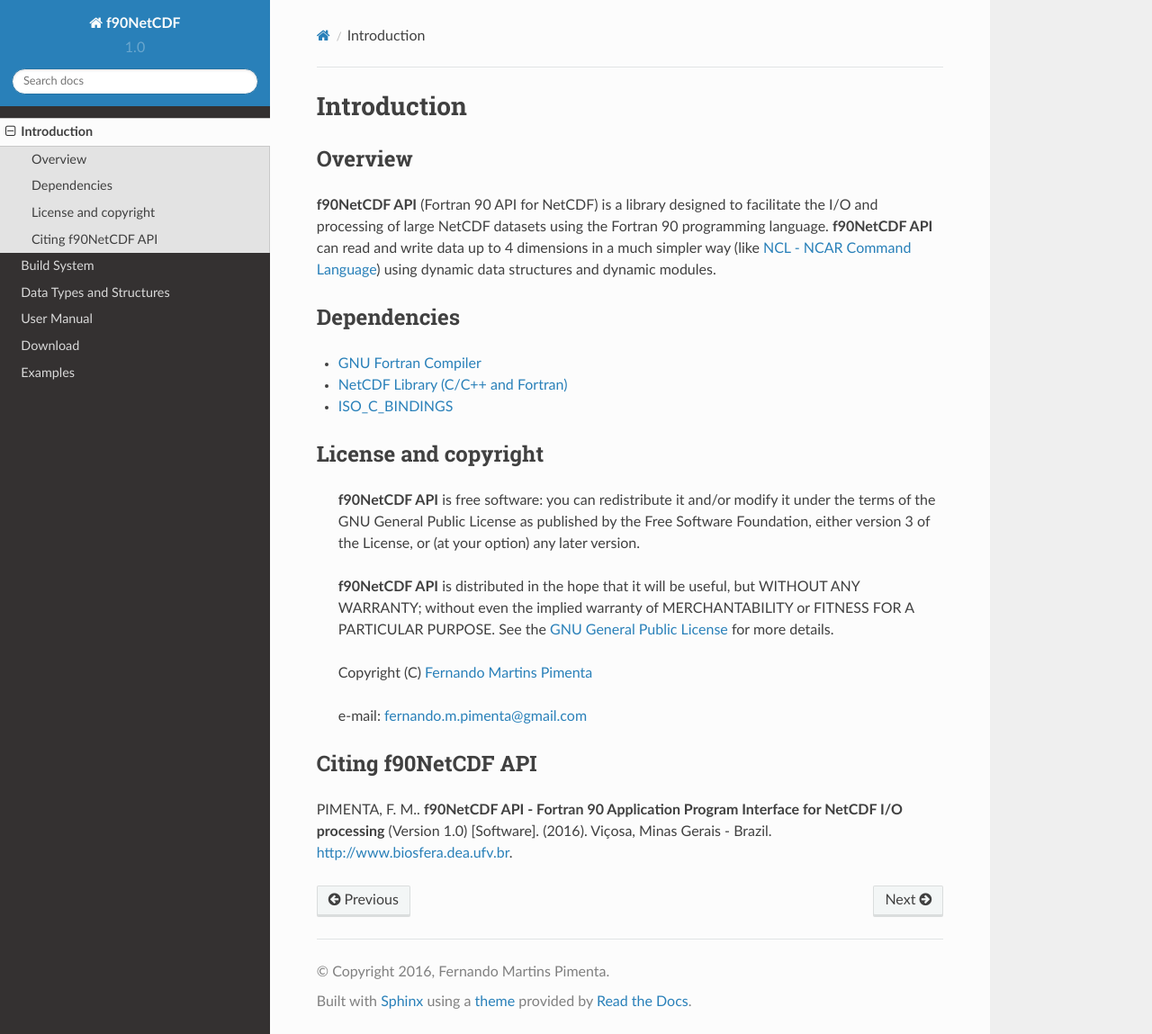
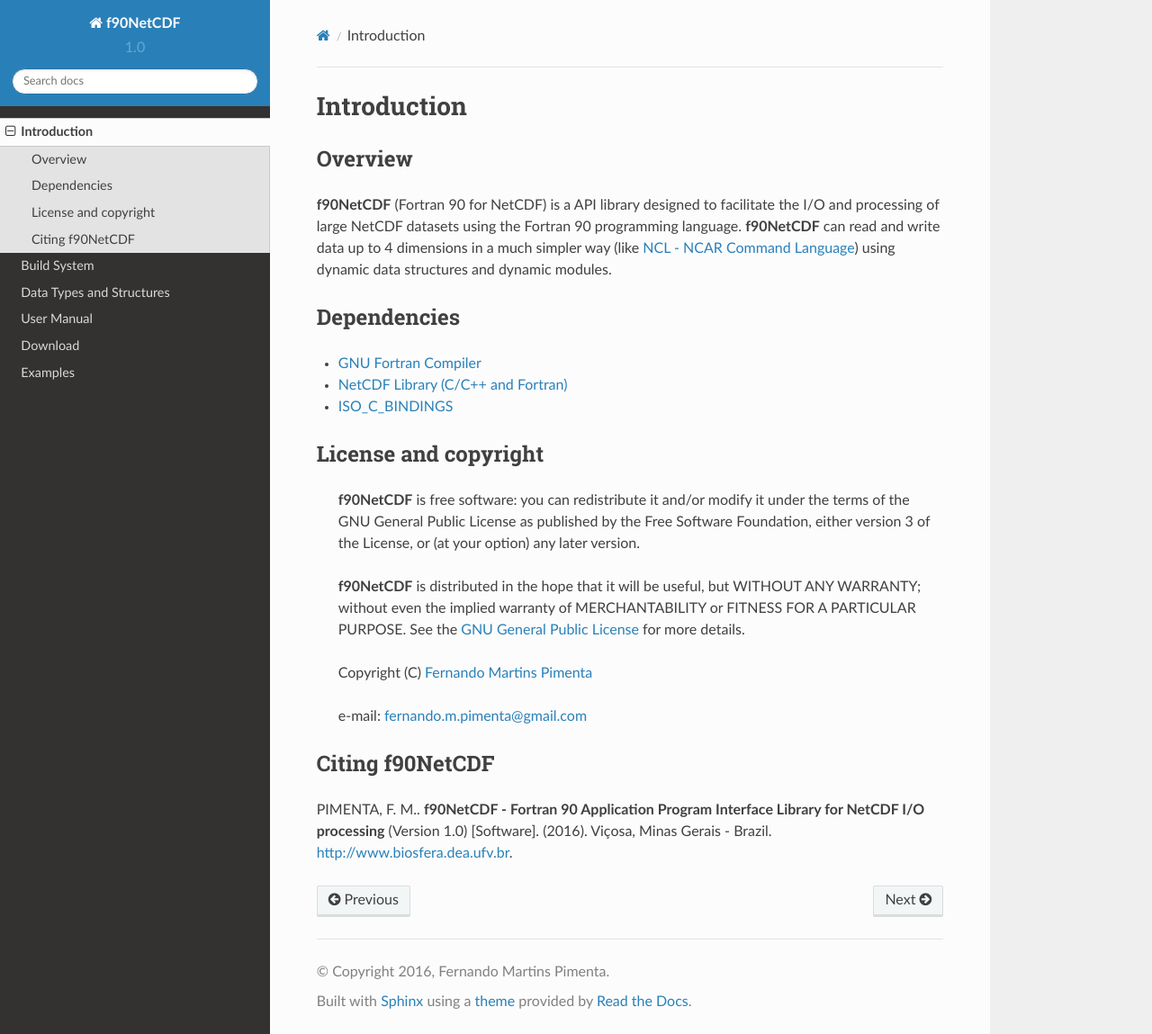
Before and after one commit to pimentafm/FortranProcessingLibrary, a Sphinx documentation site: the page built from docs/src/introduction.rst, in a window 1280 px wide and 1149 px high. Shown: the whole window at 90% size. Built offline with Sphinx 7.4.7 and the Read the Docs theme 2.0.0, drawn with Linux system fonts in a browser that asks for light colours.

```diff
--- a/docs/src/buildsystem.rst
+++ b/docs/src/buildsystem.rst
@@ -3,8 +3,8 @@ Build System
 
 .. highlight:: sh
 
-Download f90NetCDF API Source Code
-==================================
+Download f90NetCDF Source Code
+==============================
 
 Download the `f90NetCDF <http://www.biosfera.dea.ufv.br>`_ source code
 
--- a/docs/src/download.rst
+++ b/docs/src/download.rst
@@ -1,4 +1,4 @@
 Download
 ********
 
-`ncf90api Version 1.0 <http://www.biosfera.dea.ufv.br>`__
+`f90NetCDF Version 1.0 <http://www.biosfera.dea.ufv.br>`__
--- a/docs/src/introduction.rst
+++ b/docs/src/introduction.rst
@@ -4,8 +4,8 @@ Introduction
 Overview
 ========
 
-**f90NetCDF API** (Fortran 90 API for NetCDF) is a library designed to facilitate the I/O and processing of large NetCDF datasets using the Fortran 90 programming language.
-**f90NetCDF API** can read and write data up to 4 dimensions in a much simpler way (like `NCL - NCAR Command Language <http://www.ncl.ucar.edu/>`_) using dynamic data structures and dynamic modules.
+**f90NetCDF** (Fortran 90 for NetCDF) is a API library designed to facilitate the I/O and processing of large NetCDF datasets using the Fortran 90 programming language.
+**f90NetCDF** can read and write data up to 4 dimensions in a much simpler way (like `NCL - NCAR Command Language <http://www.ncl.ucar.edu/>`_) using dynamic data structures and dynamic modules.
 
 Dependencies
 ============
@@ -15,12 +15,12 @@ Dependencies
 
 License and copyright
 =====================
- **f90NetCDF API** is free software: you can redistribute it and/or modify
+ **f90NetCDF** is free software: you can redistribute it and/or modify
  it under the terms of the GNU General Public License as published by
  the Free Software Foundation, either version 3 of the License, or
  (at your option) any later version.
 
- **f90NetCDF API** is distributed in the hope that it will be useful,
+ **f90NetCDF** is distributed in the hope that it will be useful,
  but WITHOUT ANY WARRANTY; without even the implied warranty of
  MERCHANTABILITY or FITNESS FOR A PARTICULAR PURPOSE.  See the
  `GNU General Public License <http://www.gnu.org/licenses/>`_ for more details.
@@ -29,9 +29,9 @@ License and copyright
 
  e-mail: fernando.m.pimenta@gmail.com
 
-Citing f90NetCDF API
-====================
-PIMENTA, F. M.. **f90NetCDF API - Fortran 90 Application Program Interface for NetCDF I/O processing** (Version 1.0) [Software]. (2016).
+Citing f90NetCDF
+================
+PIMENTA, F. M.. **f90NetCDF - Fortran 90 Application Program Interface Library for NetCDF I/O processing** (Version 1.0) [Software]. (2016).
 Viçosa, Minas Gerais - Brazil. `http://www.biosfera.dea.ufv.br <http://www.biosfera.dea.ufv.br>`_.
 
 .. References
--- a/docs/src/structures.rst
+++ b/docs/src/structures.rst
@@ -69,7 +69,7 @@ Parameters can be defined into this file too.
   real(kind=double), parameter :: boltzman= 5.67e-8          ! Stefan-Boltzmann constant ~ W/m^2/K^4
   real(kind=double), parameter :: speed_of_light = 299792458 ! Speed of the light ~ m/s
 
-**f90NetCDF API** can read and write data up to 4 dimensions in a much simpler way using dynamic data structures and dynamic modules as follows:
+**f90NetCDF** can read and write data up to 4 dimensions in a much simpler way using dynamic data structures and dynamic modules as follows:
 
 Type Structures
 ===============
```
Also changed, not shown: docs/index.rst (+6 -6 lines), docs/src/usermanual/usermanual.rst (renamed from docs/src/usermanual.rst).
